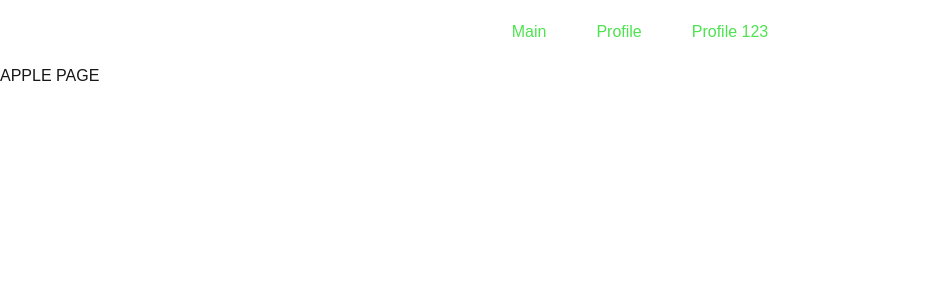
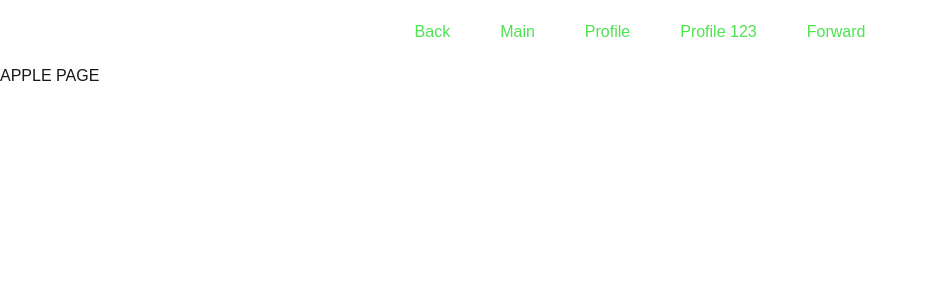
Before and after one commit to Ilja-Prihach/Next-beginn, a Next.js app: page /apple in a window 1280 px wide. Shown: the top 300 px of the page, without its empty margins (0-928 px from the left). Built offline with nearby package versions, Linux system fonts and the light colour scheme.

Commit message:
use in  project useRouter()

```diff
--- a/src/widgets/header.tsx
+++ b/src/widgets/header.tsx
@@ -1,15 +1,22 @@
 "use client"
 
 import styles from "./header.module.css"
-import Link from "next/link";
+import {useRouter} from "next/navigation";
+
 
 export const Header = () => {
+
+    const router = useRouter();
+
+
     return (
         <nav className={styles.navigation}>
             <ul>
-                <li><Link href="/hello" className={styles.link}>Main</Link></li>
-                <li><Link href="/profile" className={styles.link}> Profile</Link></li>
-                <li><Link href="/profile/123" className={styles.link}>Profile 123 </Link></li>
+                <li><button  onClick={() => router.back()} className={styles.link}>Back</button></li>
+                <li><button  onClick={() => router.push("/hello")} className={styles.link}>Main</button></li>
+                <li><button  onClick={() => router.push("/profile", {scroll: false})} className={styles.link}> Profile</button></li>
+                <li><button  onClick={() => router.push("/profile/123")} className={styles.link}>Profile 123 </button></li>
+                <li><button  onClick={() => router.forward()} className={styles.link}>Forward</button></li>
             </ul>
         </nav>
     )
```
